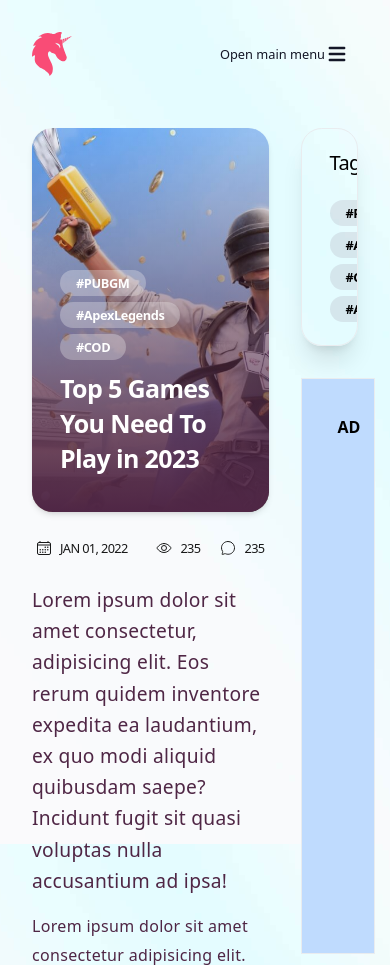
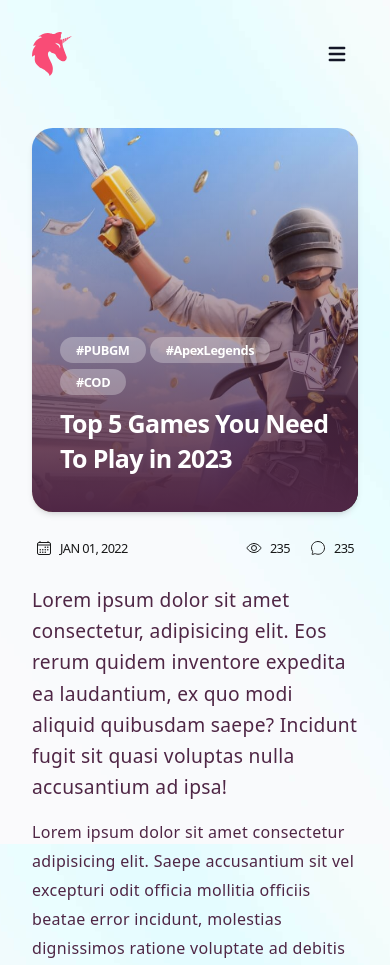
Before and after one commit to RatebHabedy/blogpage, a website: page build/single-post.html in a window 390 px wide. Shown: the top 965 px of the page. Drawn offline with nearby package versions, Linux system fonts and the light colour scheme.

Commit message:
single page grid column error on small viewports

```diff
--- a/build/single-post.html
+++ b/build/single-post.html
@@ -10,6 +10,7 @@
     <title>Ruby - Blog</title>
   </head>
   <body class="bg-hero-pattern">
+
     <!-- page navigation -->
     <nav class="navbar">
       <!-- navbar container  -->
@@ -21,7 +22,7 @@
         <!-- // navbar logo  -->
         <!-- navbar toggler (for small viewports) -->
         <button type="button"
-          class="navbar-toggler"
+          class="navbar-toggler">
           <span class="sr-only">Open main menu</span>
           <svg class="w-6 h-6" aria-hidden="true" fill="currentColor" viewBox="0 0 20 20" xmlns="http://www.w3.org/2000/svg">
             <path fill-rule="evenodd" d="M3 5a1 1 0 011-1h12a1 1 0 110 2H4a1 1 0 01-1-1zM3 10a1 1 0 011-1h12a1 1 0 110 2H4a1 1 0 01-1-1zM3 15a1 1 0 011-1h12a1 1 0 110 2H4a1 1 0 01-1-1z"
@@ -41,11 +42,12 @@
       <!-- // navbar container  -->
     </nav>
     <!-- // page navigation -->
+
     <!-- page content  -->
     <div class="mt-32">
       <div class="container">
-        <div class="grid grid-cols-4 gap-8">
-          <div class=" col-span-3">
+        <div class="grid lg:grid-cols-4 gap-8">
+          <div class=" lg:col-span-3">
             <div class="card card-overlay min-h-96 max-h-96 mb-5">
               <img src="assets/img/blog-02.jpg" class="card-overlay-img" alt="">
               <div class="card-overlay-bg"></div>
@@ -109,7 +111,7 @@
 
           </div>
           <div>
-            <div class="card shadow-xl border mb-8">
+            <div class="card shadow-lg border mb-8">
               <div class="card-body">
                 <h5 class="mb-5">Tags:</h5>
                 <a href="#" class="text-sm px-4 py-1 rounded-full font-semibold bg-slate-900/10 hover:bg-pink-500 ease-in duration-100">#PUBGM</a>
```
Also changed, not shown: build/assets/css/ruby.css.
